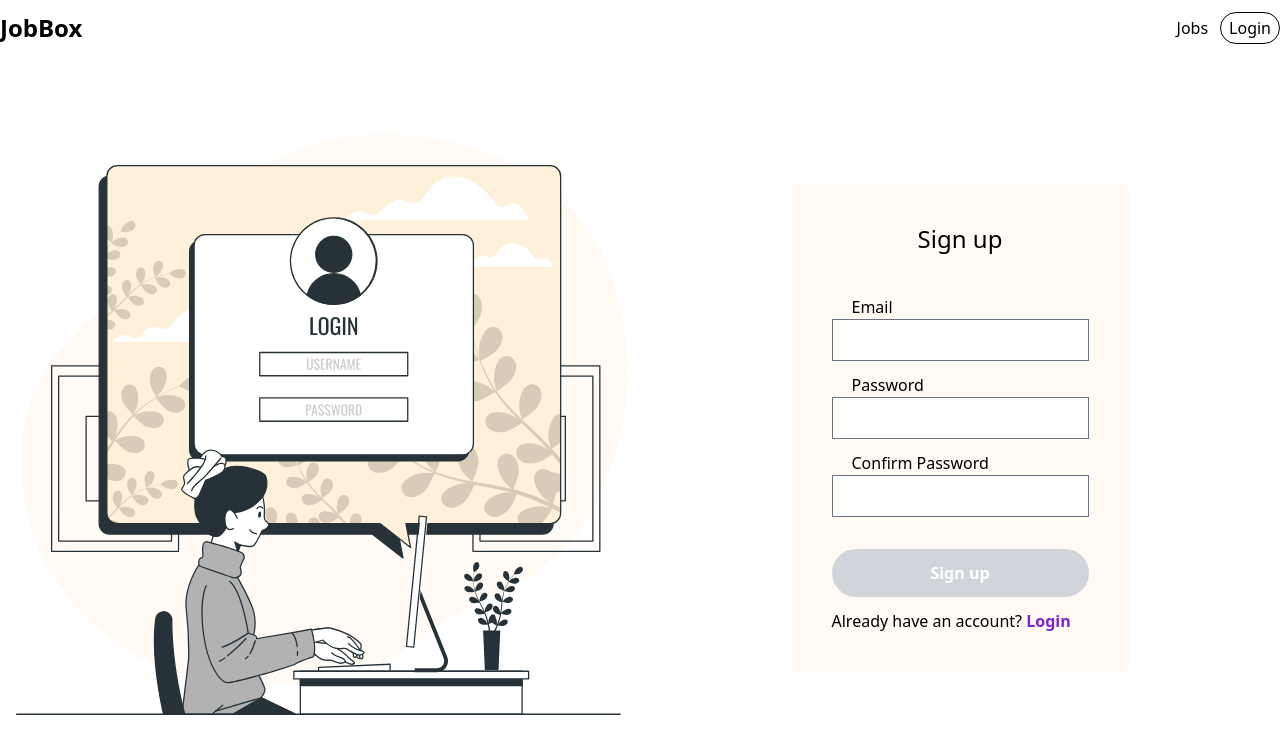
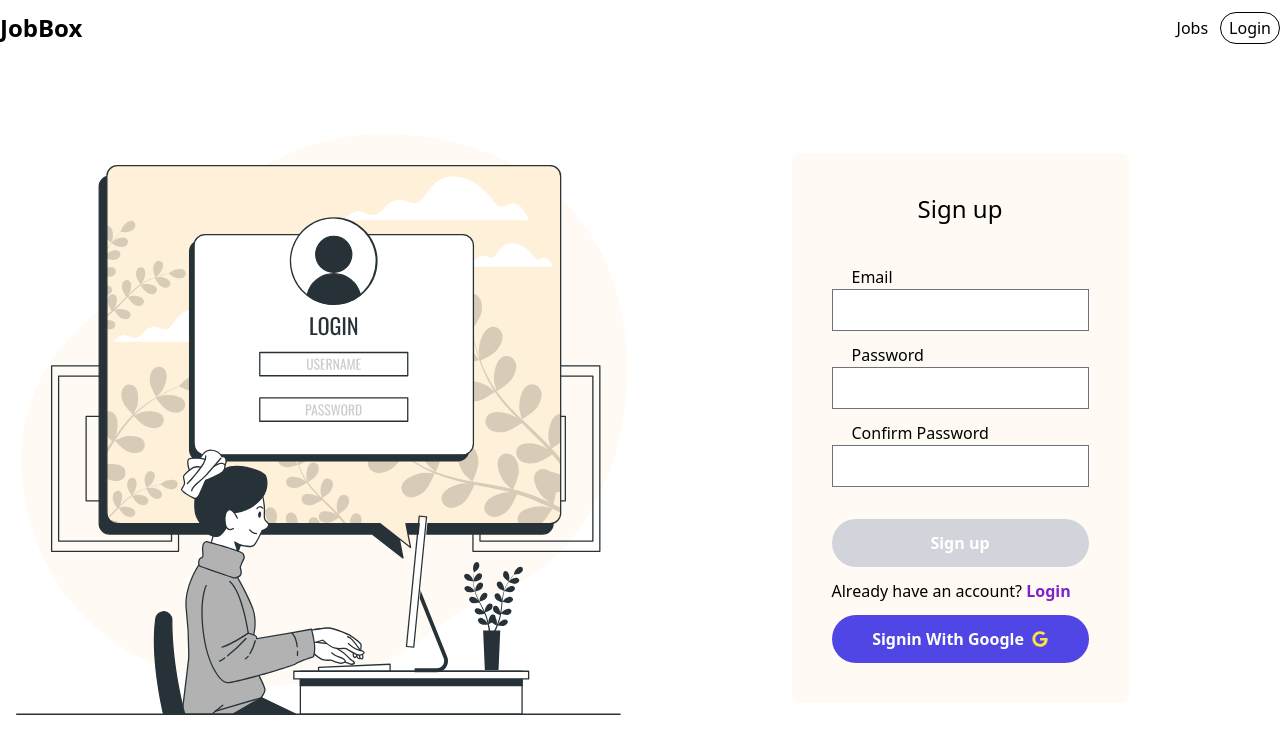
Before and after one commit to MuhammadBorhan/job-box, a React (Create React App) app: page /signup in a window 1280 px wide. Shown: the top 754 px of the page. Built offline with nearby package versions, Linux system fonts and the light colour scheme; no server answers.

Commit message:
error handling done

```diff
--- a/package.json
+++ b/package.json
@@ -12,6 +12,7 @@
     "react": "^18.2.0",
     "react-dom": "^18.2.0",
     "react-hook-form": "^7.41.3",
+    "react-hot-toast": "^2.4.0",
     "react-icons": "^4.7.1",
     "react-redux": "^8.0.5",
     "react-router-dom": "^6.6.1",
--- a/src/App.js
+++ b/src/App.js
@@ -1,5 +1,6 @@
 import { onAuthStateChanged } from "firebase/auth";
 import { useEffect } from "react";
+import { Toaster } from "react-hot-toast";
 import { useDispatch } from "react-redux";
 import { RouterProvider } from "react-router-dom";
 import { setUser } from "./features/auth/authSlice";
@@ -16,6 +17,7 @@ function App() {
   }, []);
   return (
     <>
+      <Toaster />
       <RouterProvider router={routes} />
     </>
   );
--- a/src/pages/Login.js
+++ b/src/pages/Login.js
@@ -5,12 +5,15 @@ import { useDispatch, useSelector } from "react-redux";
 import { googleLogin, loginUser } from "../features/auth/authSlice";
 import { useEffect } from "react";
 import { FaGoogle, FaGooglePlusG } from "react-icons/fa";
+import { toast } from "react-hot-toast";
 
 const Login = () => {
   const { register, handleSubmit, reset } = useForm();
   const navigate = useNavigate();
   const dispatch = useDispatch();
-  const { email, isLoading } = useSelector((state) => state.auth);
+  const { email, isLoading, isError, error } = useSelector(
+    (state) => state.auth
+  );
 
   const onSubmit = (data) => {
     dispatch(loginUser({ email: data.email, password: data.password }));
@@ -22,6 +25,12 @@ const Login = () => {
       navigate("/");
     }
   }, [isLoading, email]);
+
+  useEffect(() => {
+    if (isError) {
+      toast.error(error);
+    }
+  }, [isError, error]);
   return (
     <div className="flex h-screen items-center">
       <div className="w-1/2">
--- a/src/pages/Signup.js
+++ b/src/pages/Signup.js
@@ -1,9 +1,11 @@
 import React, { useEffect, useState } from "react";
 import { useForm, useWatch } from "react-hook-form";
-import { useDispatch } from "react-redux";
+import { toast } from "react-hot-toast";
+import { FaGoogle } from "react-icons/fa";
+import { useDispatch, useSelector } from "react-redux";
 import { useNavigate } from "react-router-dom";
 import loginImage from "../assets/login.svg";
-import { createUser } from "../features/auth/authSlice";
+import { createUser, googleLogin } from "../features/auth/authSlice";
 
 const Signup = () => {
   const { handleSubmit, register, reset, control } = useForm();
@@ -12,6 +14,21 @@ const Signup = () => {
   const navigate = useNavigate();
   const [disabled, setDisabled] = useState(true);
   const dispatch = useDispatch();
+  const { email, isLoading, isError, error } = useSelector(
+    (state) => state.auth
+  );
+
+  useEffect(() => {
+    if (!isLoading && email) {
+      navigate("/");
+    }
+  }, [isLoading, email]);
+
+  useEffect(() => {
+    if (isError) {
+      toast.error(error);
+    }
+  }, [isError, error]);
 
   useEffect(() => {
     if (
@@ -94,6 +111,14 @@ const Signup = () => {
                   </span>
                 </p>
               </div>
+              <button
+                onClick={() => dispatch(googleLogin())}
+                type="button"
+                className="font-bold flex items-center gap-2 justify-center text-white py-3 rounded-full bg-indigo-600 w-full"
+              >
+                Signin With Google
+                <FaGoogle className="text-yellow-300" />
+              </button>
             </div>
           </form>
         </div>
```
Also changed, not shown: 1 other file (tests, documents, lock files or other folders).
